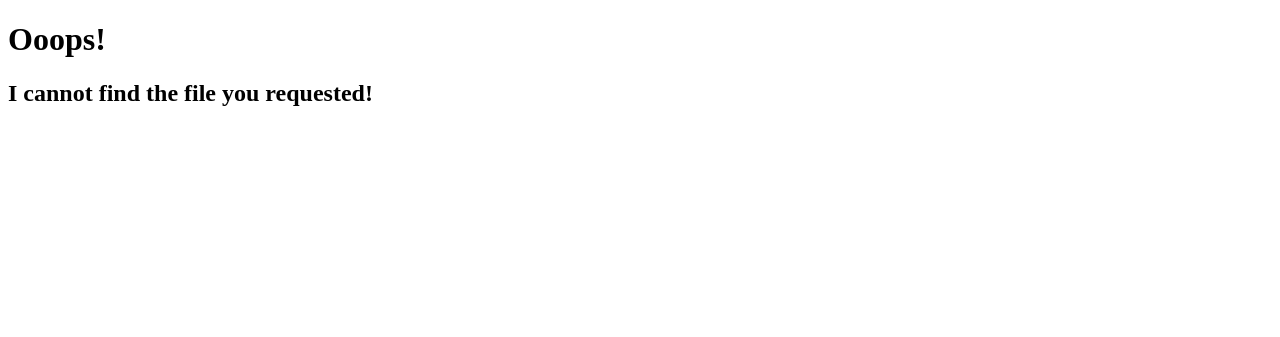
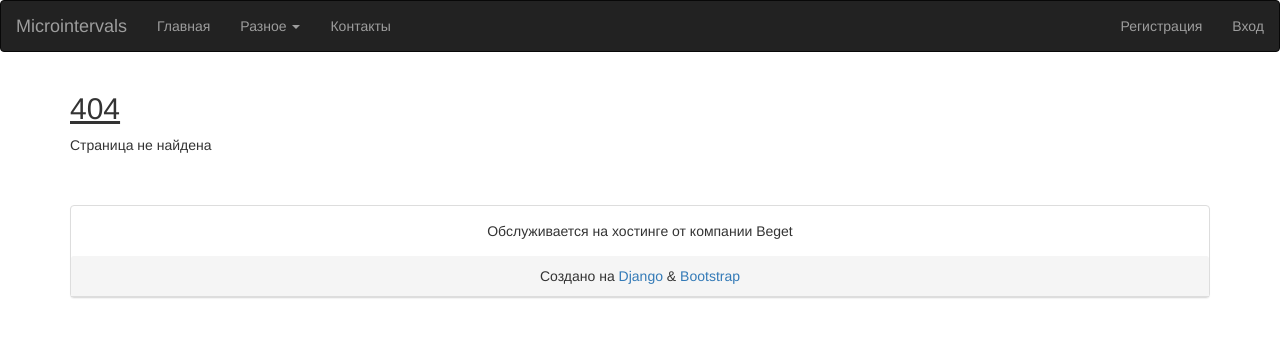
Before and after one commit to alexey-zhukov-git/mi-django, a Django app: template main/templates/main/404.html in a window 1280 px wide. Shown: the top 337 px of the page. Run offline with Django 3.2, Linux system fonts and the light colour scheme; the template is opened without the code that fills it, so the values that code supplies are empty; some libraries are stand-ins or nearby versions.

Commit message:
Сделал 404

```diff
--- a/main/templates/main/404.html
+++ b/main/templates/main/404.html
@@ -1,11 +1,8 @@
-<!DOCTYPE html>
-<html>
-<title>Wrong address</title>
-<body>
+{% extends "main/base.html" %}
 
-<h1>Ooops!</h1>
+{% block title %}Страница не найдена{% endblock %}
 
-<h2>I cannot find the file you requested!</h2>
-
-</body>
-</html>
+{% block content %}
+<h2><u>404</u></h2>
+<p>Страница не найдена</p>
+{% endblock %}
```
